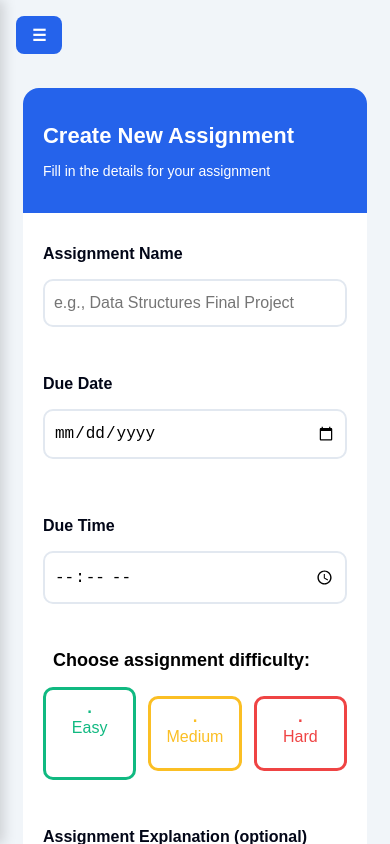
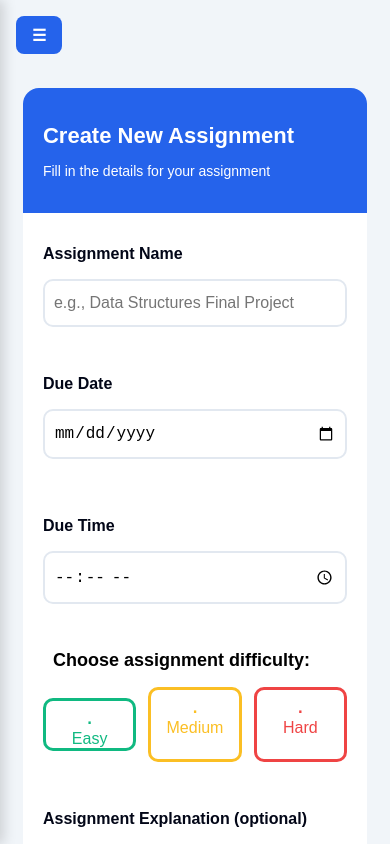
Before and after one commit to Dav-cods/Assignment-Tracker, a React (Vite) app: page /create in a window 390 px wide. In both pictures the pointer is over the button 89 px from the left and 724 px from the top of the page. Shown: the top 844 px of the page. Built offline with nearby package versions, Linux system fonts and the light colour scheme.

Commit message:
Removed hover from difficulty button (commit 4)

```diff
--- a/src/CSS Files/Create.css
+++ b/src/CSS Files/Create.css
@@ -257,6 +257,10 @@
     padding-bottom: 22px;
   }
 
+  .create .difficulty-div button:hover {
+    padding-bottom: 0;
+  }
+
   .create .difficulty-div span {
     font-size: 24px;
   }
```
